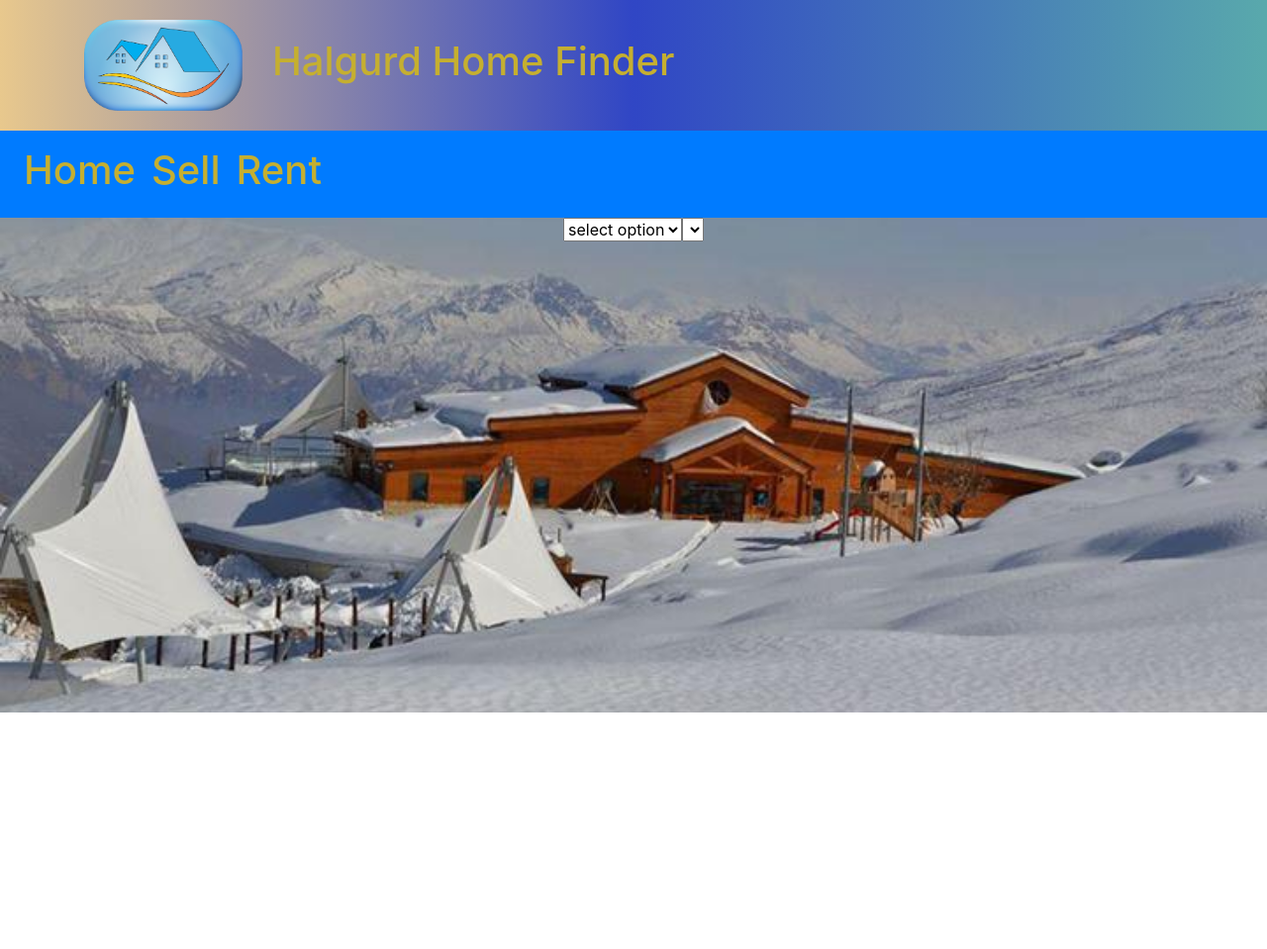
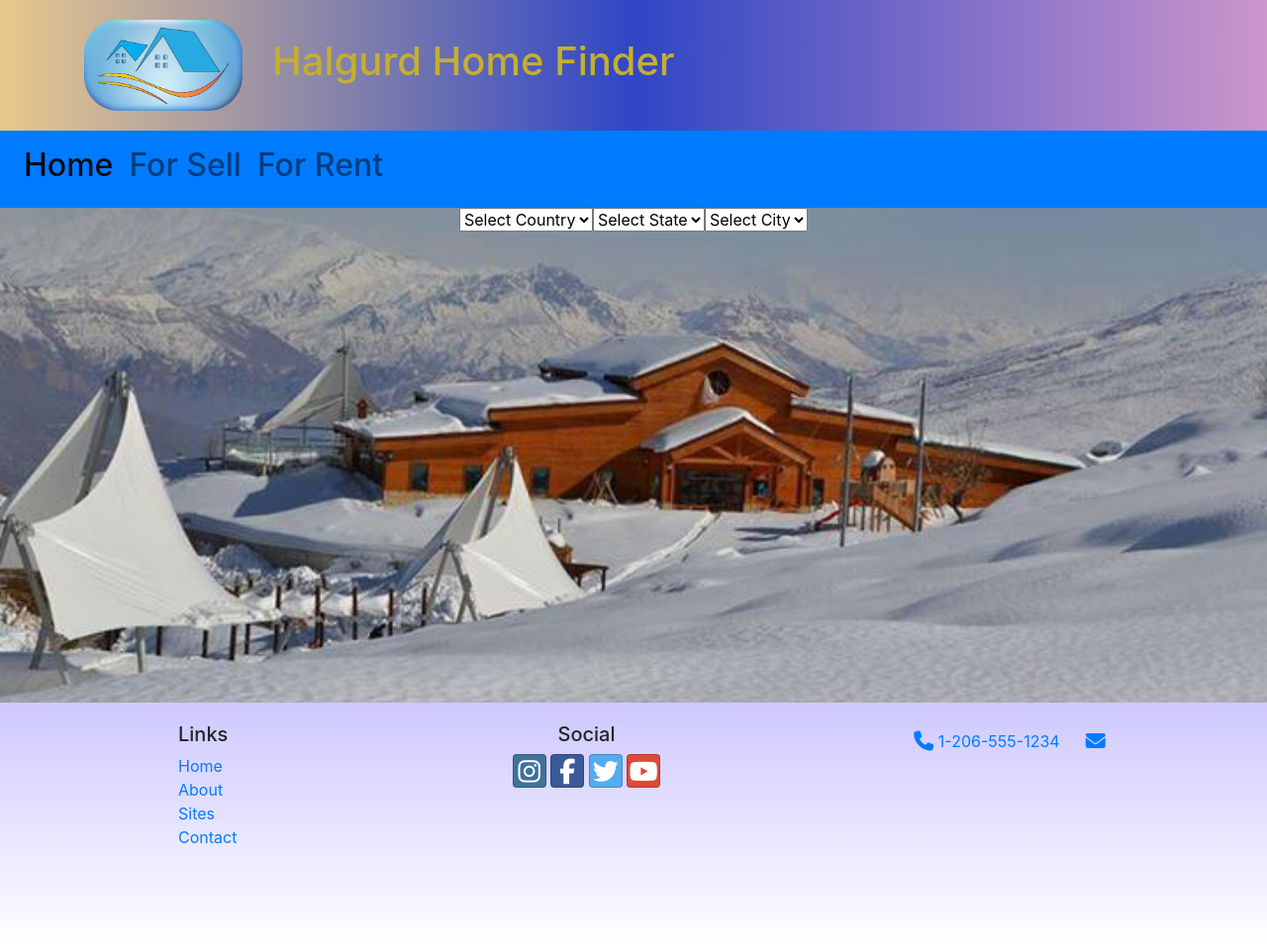
Before and after one commit to Gorani1/Halgurd-homeFinder, a website: page index.html in a window 1280 px wide. Shown: the whole page at 99% size. Before the commit the page ends 800 px from the top, so only its background shows below. Drawn offline with nearby package versions, Linux system fonts and the light colour scheme.

Commit message:
search is fixed

```diff
--- a/index.html
+++ b/index.html
@@ -30,21 +30,28 @@
             </div>
         </div>
     </header>
-    <nav  id="navbar" class="navbar navbar-expand-lg navbar-light bg-primary">
+    <nav id="navbar" class="navbar navbar-expand-lg navbar-light bg-primary">
 
-        <button class="navbar-toggler" type="button" data-toggle="collapse" data-target="#navbarNav" aria-controls="navbarNav" aria-expanded="false" aria-label="Toggle navigation">
+        <button class="navbar-toggler" type="button" data-toggle="collapse" data-target="#navbarNav"
+            aria-controls="navbarNav" aria-expanded="false" aria-label="Toggle navigation">
             <span class="navbar-toggler-icon"></span>
         </button>
         <div id="navbar" class="collapse navbar-collapse" id="navbarNav">
             <ul class="navbar-nav">
                 <li class="nav-item active">
-              <a class="nav-link" href="#"><h1>Home</h1></a>
+                    <a class="nav-link" href="#">
+                        <h2>Home</h2>
+                    </a>
                 </li>
                 <li class="nav-item">
-              <a class="nav-link" href="#"><h1>Sell</h1></a>
+                    <a class="nav-link" href="#">
+                        <h2> For Sell</h2>
+                    </a>
                 </li>
                 <li class="nav-item">
-              <a class="nav-link" href="#"><h1>Rent</h1></a>
+                    <a class="nav-link" href="#">
+                        <h2> For Rent</h2>
+                    </a>
                 </li>
 
             </ul>
@@ -54,16 +61,16 @@
     <div class="image">
 
         <div class="search">
-        <select id="input" onchange="random_function()">
+                <select name="country" class="countries order-alpha include-IQ" id="countryId">
+                        <option value="">Select Country</option>
+                    </select>
+                    <select name="state" class="states order-alpha" id="stateId">
+                        <option value="">Select State</option>
+                    </select>
+                    <select name="city" class="cities order-alpha" id="cityId">
+                        <option value="">Select City</option>
+                    </select>
 
-            <option>select option</option>
-            <option>IRAQ</option>
-            <option>USA</option>
-        </select>
-        <submit> </submit>
-        <div>
-           <select id="output" onchange="random_function1()">
-        </div>
         </div>
     </div>
 
@@ -96,7 +103,7 @@
                         1-206-555-1234<br />
                         <a role="button" class="btn btn-link" href="mailto:campsites@nucamp.co"><i
                                 class="fa fa-envelope fa-lg text-primary"></i>
-                            campsites@nucamp.co
+
                 </div>
             </div>
         </div>
@@ -106,7 +113,8 @@
     <script src="node_modules/popper.js/dist/umd/popper.min.js"></script>
     <script src="node_modules/bootstrap/dist/js/bootstrap.min.js"></script>
     <script src="script.js"></script>
-
+    <script src="//ajax.googleapis.com/ajax/libs/jquery/1.11.1/jquery.min.js"></script>
+<script src="//geodata.solutions/includes/countrystatecity.js"></script>
 
 </body>
 
--- a/styles.css
+++ b/styles.css
@@ -1,8 +1,9 @@
 .jumbotron {
   margin: 0;
   padding: 20px;
-    background-image: linear-gradient(to right, #e8c88d, #3046C5, #59a9ac);
-    color: rgb(255, 255, 255); }
+  background-image: linear-gradient(to right, #e8c88d, #3046c5, #cc96cc);
+  color: rgb(255, 255, 255);
+}
 
 .image {
   background-image: url("img/mountain.jpg");
@@ -10,20 +11,19 @@
   background-position: center;
   background-repeat: no-repeat;
   background-size: cover;
-
 }
 h1 {
   color: rgb(197, 175, 48);
 }
 
-
-
+.container {
+  border: #5637dd;
+}
 
 .search {
-
   display: flex;
   justify-content: center;
-        align-items: center;
-        pad: 10px;
-
 }
+.site-footer {
+    background-image: linear-gradient(#CEC8FF, white);
+    padding: 20px 0; }
```
Also changed, not shown: 1 other file. Lines whose indentation alone changed are shown as unchanged.
